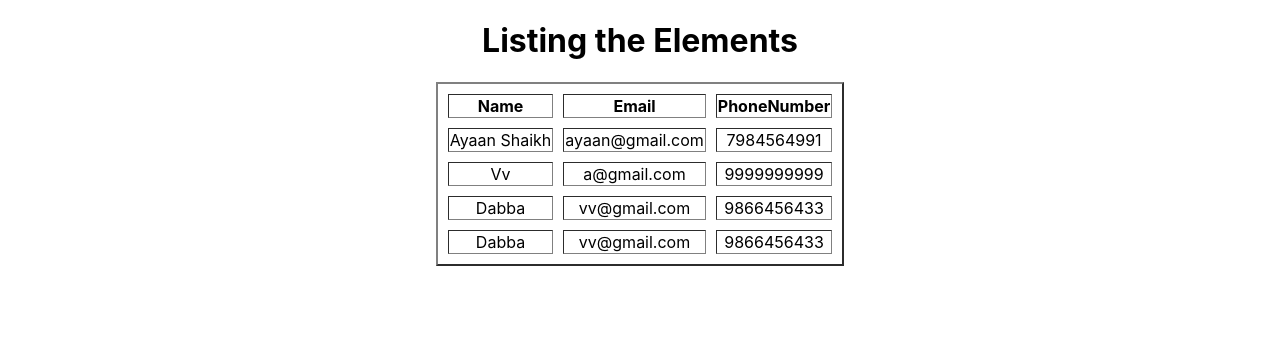
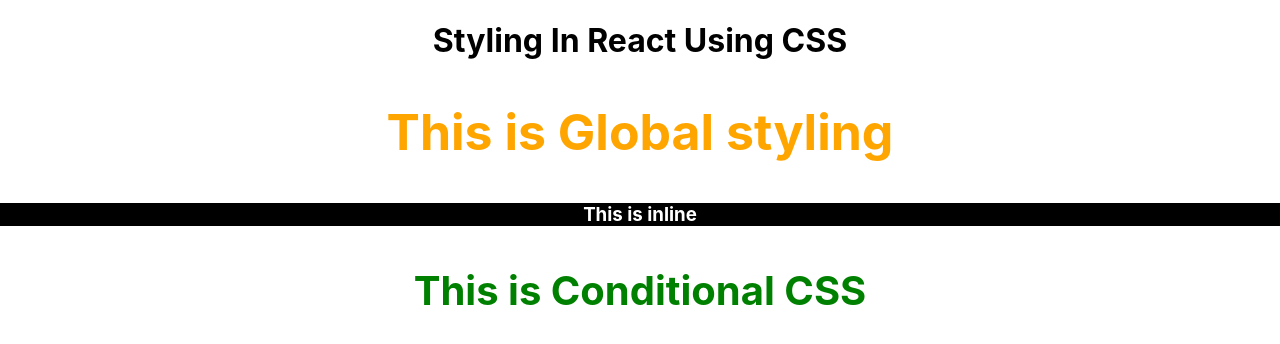
Before and after one commit to Vivek-Anil-Kalal/LearningReact, a React (Create React App) app: page / in a window 1280 px wide. Shown: the top 344 px of the page. Built offline with nearby package versions, Linux system fonts and the light colour scheme.

Commit message:
Learned Styling in React Using CSS

```diff
--- a/src/App.js
+++ b/src/App.js
@@ -1,54 +1,13 @@
 import './App.css';
 import React from 'react';
+import Style from './cmp/Style';
 
 export class App extends React.Component {
-
-  constructor() {
-    super()
-    this.state = {
-      list: [
-        { name: "Ayaan Shaikh", email: "ayaan@gmail.com", phoneNumber: "7984564991" },
-        { name: "Vv", email: "a@gmail.com", phoneNumber: "9999999999" },
-        { name: "Dabba", email: "vv@gmail.com", phoneNumber: "9866456433" },
-        { name: "Dabba", email: "vv@gmail.com", phoneNumber: "9866456433" },
-      ]
-    }
-  }
-
 
   render() {
     return (
       <div className="App">
-        <h1>Listing the Elements</h1>
-        <table cellSpacing="10" align='center' border="2" >
-          <thead>
-            <th>Name </th>
-            <th>Email </th>
-            <th>PhoneNumber </th>
-          </thead>
-          <tbody>
-            {/* <tr>
-              <td>{this.state.list.map((item) =>
-                <div>{item.name}</div>
-              )}</td>
-              <td>{this.state.list.map((item) =>
-                <div>{item.email}</div>
-              )}</td>
-              <td>{this.state.list.map((item) =>
-                <div>{item.phoneNumber}</div>
-              )}</td>
-            </tr> */}
-            {
-              this.state.list.map((item)=>
-                <tr>
-                  <td>{item.name}</td>
-                  <td>{item.email}</td>
-                  <td>{item.phoneNumber}</td>
-                </tr>
-              )
-            }
-          </tbody>
-        </table>
+        <Style data="apkply"/>
       </div>
     );
 
--- /dev/null
+++ b/src/cmp/Style.css
@@ -0,0 +1,4 @@
+.header{
+    color:orange;
+    font-size: 50px;
+}
--- /dev/null
+++ b/src/cmp/Style.js
@@ -0,0 +1,22 @@
+import React from 'react';
+import './Style.css';
+
+export default function Style(props){
+    const h2 ={
+        color:"white",
+        backgroundColor:"black"
+    }
+    const h3 ={
+        color:"green",
+        fontSize:"40px"
+    }
+
+    return (
+        <div>
+            <h1>Styling In React Using CSS</h1>
+            <h2 className='header'>This is Global styling</h2>
+            <h3 style={h2}>This is inline</h3>
+            <h3 style={ props.data == "apply" ? h2 : h3} >This is Conditional CSS</h3>
+        </div>
+    )
+}
```
